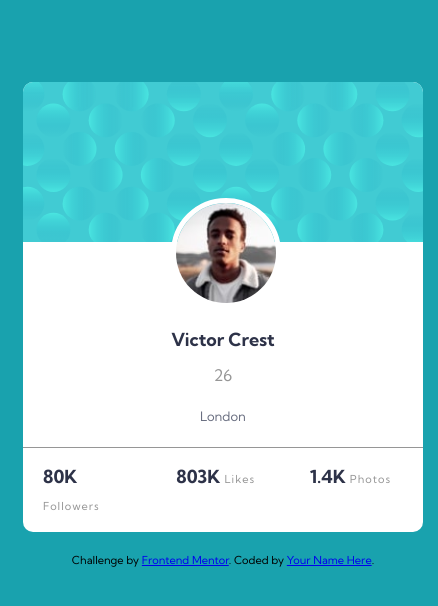
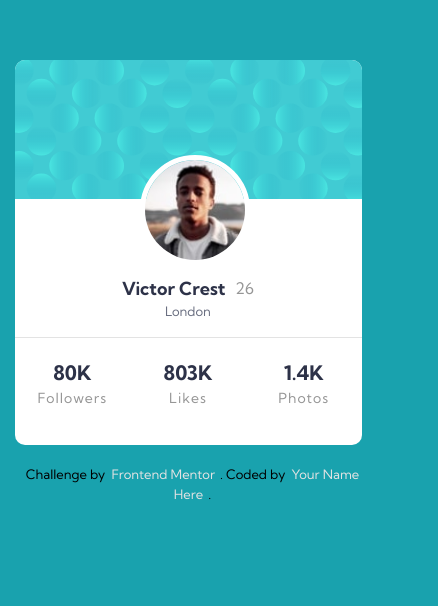
Before and after one commit to elic4vet/profile-card, a plain HTML site: page index.html in a window 390 px wide. Shown: the part 148-754 px from the top of the page, 438 px wide, since content can reach past the window. Drawn offline with Linux system fonts and the light colour scheme.

Commit message:
Update styles.css

```diff
--- a/src/styles.css
+++ b/src/styles.css
@@ -3,63 +3,73 @@
   margin: 0;
   box-sizing: border-box;
   font-family: "Kumbh Sans", sans-serif;
+
   --dark-cyan: hsl(185, 75%, 39%);
   --desaturated-blue: hsl(229, 23%, 23%);
   --grayish-blue: hsl(227, 10%, 46%);
   --dark-gray: hsl(0, 0%, 59%);
+  --dark-gray-light: hsl(0, 0%, 89%);
 }
 
 body {
-  display: flex;
-  flex-direction: column;
-  min-height: 100vh;
-  justify-content: center;
   background-color: var(--dark-cyan);
-  font-size: 16px;
-  line-height: 1.5;
   background-image: url("./assets/images/bg-pattern-top.svg"),
     url("./assets/images/bg-pattern-bottom.svg");
   background-repeat: no-repeat, no-repeat;
   background-size: 1200px 1200px, 1200px 1200px;
   background-position: -130% 150%, 160% -110%;
+  display: flex;
+  flex-direction: column;
+  min-height: 100vh;
+  justify-content: center;
+  font-size: 16px;
+  line-height: 1.5;
 }
 
 p {
-  margin-bottom: 20px;
   display: flex;
   flex-direction: column;
   justify-content: center;
   align-items: center;
-  gap: 10px;
+  color: var(--dark-gray);
+  margin: 0;
 }
 
 ul {
   list-style: none;
+  border-top: 1px solid var(--dark-gray-light);
+  display: flex;
+  flex-direction: row;
+  justify-content: space-between;
   padding: 0;
-  margin: 0;
-  border-top: 1px solid var(--dark-gray);
-  flex: 1;
-  display: flex;
-  justify-content: space-around;
 }
 
 li {
   flex: 1;
+  display: flex;
+  flex-direction: column;
+  justify-content: space-between;
   align-items: center;
-  padding: 15px 20px;
+  padding: 20px 0;
 }
 
 .name {
   font-size: 18px;
+  display: flex;
+  flex-direction: row;
+  gap: 10px;
   font-weight: 700;
   color: var(--desaturated-blue);
   text-align: center;
+  margin: 0;
+  margin-top: 10px;
 }
 .age {
   font-size: 16px;
   font-weight: 400;
   color: var(--dark-gray);
   text-align: center;
+  margin: 0;
 }
 .container {
   width: 400px;
@@ -70,8 +80,14 @@ li {
 
 .attribution {
   margin-top: 20px;
-  font-size: 11px;
+  font-size: 13px;
   text-align: center;
+}
+.attribution a {
+  color: var(--dark-gray-light);
+  text-decoration: none;
+  margin-right: 5px;
+  margin-left: 3px;
 }
 
 .card {
@@ -92,7 +108,7 @@ li {
   border-radius: 50%;
   position: relative;
   margin-top: -50px;
-  left: 148px;
+  left: 140px;
   border: 5px solid #fff;
   display: flex;
   flex-direction: column;
@@ -108,14 +124,40 @@ li {
 
 .stats {
   font-weight: 700;
-  font-size: 18px;
+  font-size: 20px;
   color: var(--desaturated-blue);
 }
 
 .content {
   font-weight: 400;
-  font-size: 11px;
+  font-size: 14px;
   text-align: center;
   color: var(--dark-gray);
   letter-spacing: 1px;
 }
+
+@media (max-width: 768px) {
+  .container {
+    width: 350px;
+    height: 400px;
+    padding: 0;
+    padding-right: 5px;
+    display: flex;
+    flex-direction: column;
+    justify-content: center;
+  }
+  .profile-img {
+    left: 125px;
+  }
+  .header-img {
+    border-top-left-radius: 10px;
+    border-top-right-radius: 10px;
+    border-bottom-right-radius: 0;
+    border-bottom-left-radius: 0;
+  }
+  .card {
+    border-radius: 10px;
+    margin-left: -3px;
+    margin-right: 6px;
+  }
+}
```
